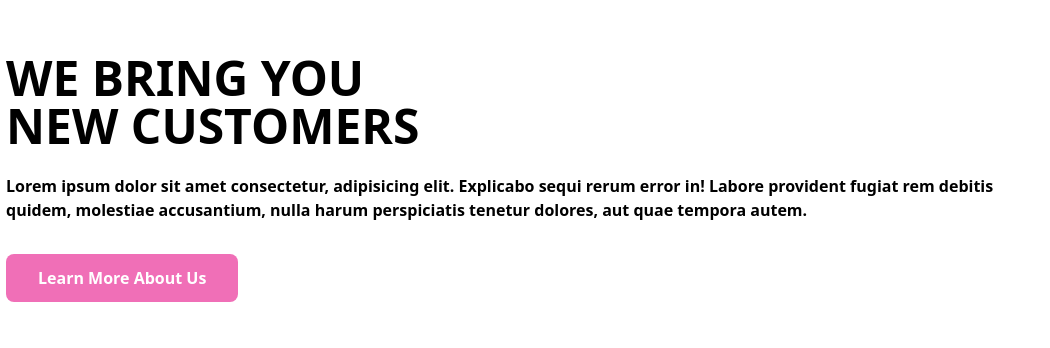
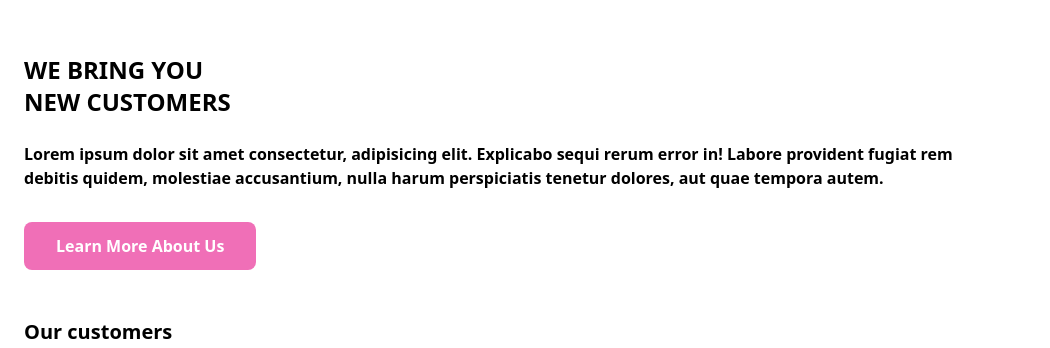
Before and after one commit to LukasF7889/tailwind-project, a plain HTML site: page index.html in a window 1280 px wide. Shown: the part 1178-1526 px from the top of the page, without its empty margins (0-1050 px from the left). Drawn offline with nearby package versions, Linux system fonts and the light colour scheme.

Commit message:
Adjusted Lukas Text Size and Padding and repöaced image files

```diff
--- a/index.html
+++ b/index.html
@@ -157,16 +157,16 @@
       <!-- LUKAS -->
       <section id="mission" class="w-full">
         <div
-          class="flex flex-col px-[6px] py-6 max-w-5xl items-center sm:items-start sm:py-14"
+          class="flex flex-col px-6 py-6 max-w-5xl items-center sm:items-start sm:py-14"
         >
           <h2
-            class="text-2xl uppercase font-extrabold mb-4 text-center sm:text-left lg:text-5xl lg:mb-6"
+            class="text-2xl uppercase font-extrabold mb-4 text-center sm:text-left lg:mb-6"
           >
             We bring you <br />
             new customers
           </h2>
           <p
-            class="text-xs font-semibold mb-6 text-center sm:text-left lg:text-base lg:mb-8"
+            class="text-base font-semibold mb-6 text-center sm:text-left lg:mb-8"
           >
             Lorem ipsum dolor sit amet consectetur, adipisicing elit. Explicabo
             sequi rerum error in! Labore provident fugiat rem debitis quidem,
```
Also changed, not shown: images/img-1.png, images/img-2.png, images/img-3.png.
